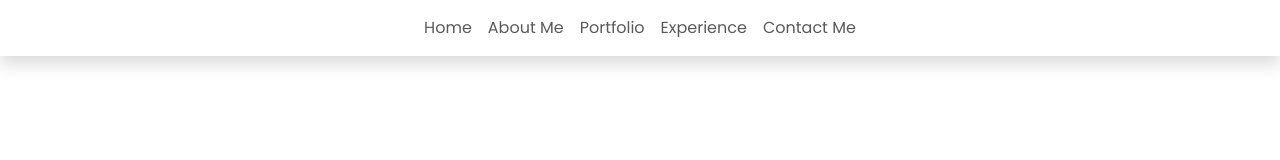
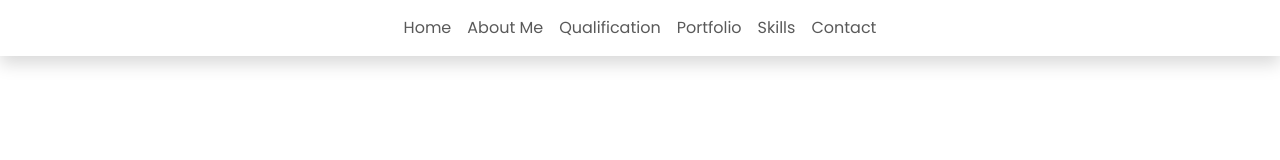
Before and after one commit to Daniel-Paez-Rojas/portfolio, a React (Create React App) app in the folder frontend/: page / in a window 1280 px wide. Shown: the top 160 px of the page. Built offline with nearby package versions, Linux system fonts and the light colour scheme.

Commit message:
Navbar updated

```diff
--- a/frontend/src/components/Navbar.js
+++ b/frontend/src/components/Navbar.js
@@ -12,9 +12,10 @@ function MainNavbar() {
           <Nav className="me-auto">
             <Nav.Link href="#home">Home</Nav.Link>
             <Nav.Link href="#about">About Me</Nav.Link>
+            <Nav.Link href="#qualification">Qualification</Nav.Link>
             <Nav.Link href="#portfolio">Portfolio</Nav.Link>
-            <Nav.Link href="#experience">Experience</Nav.Link>
-            <Nav.Link href="#contact">Contact Me</Nav.Link>
+            <Nav.Link href="#skills">Skills</Nav.Link>
+            <Nav.Link href="#contact">Contact</Nav.Link>
           </Nav>
         </Navbar.Collapse>
       </Container>
```
